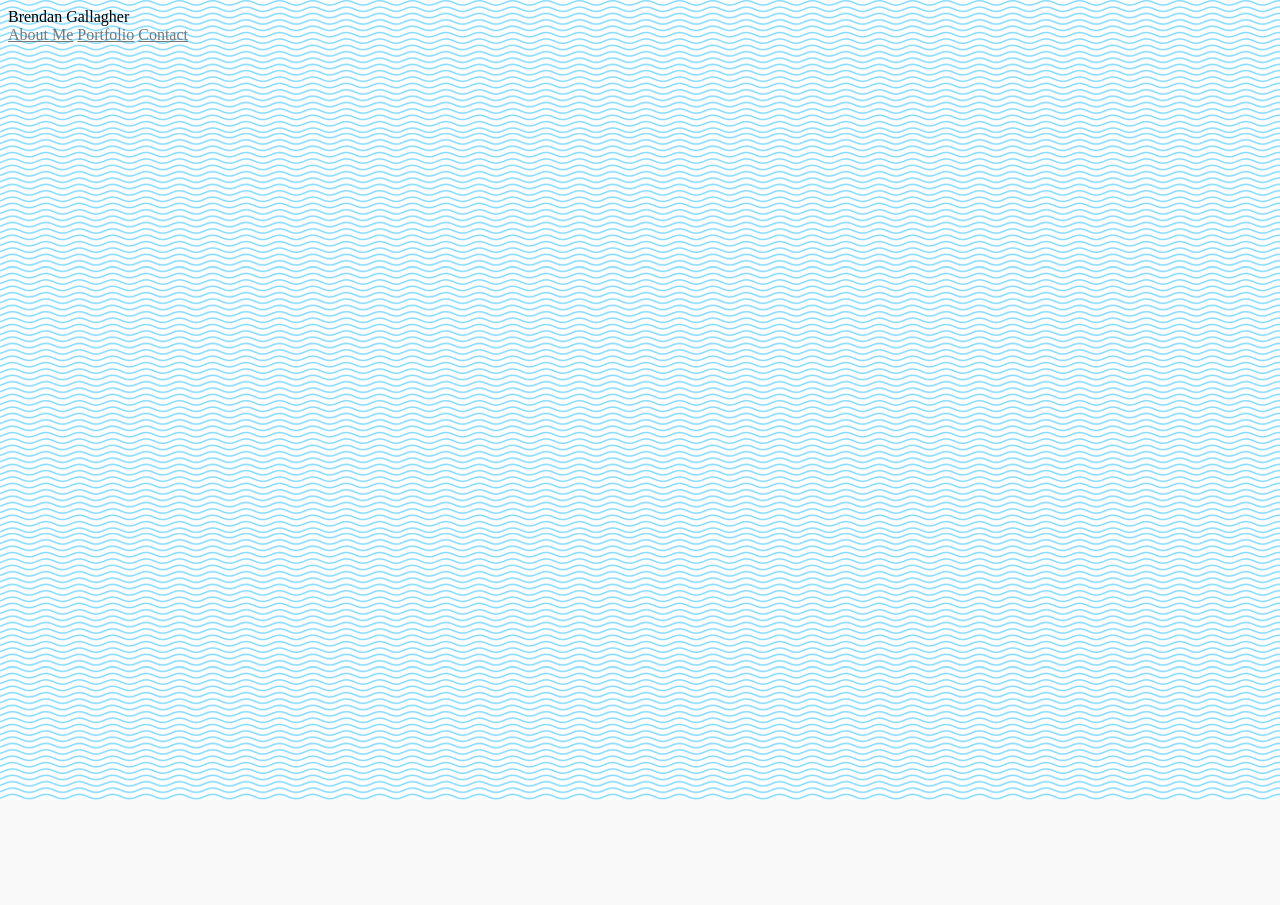
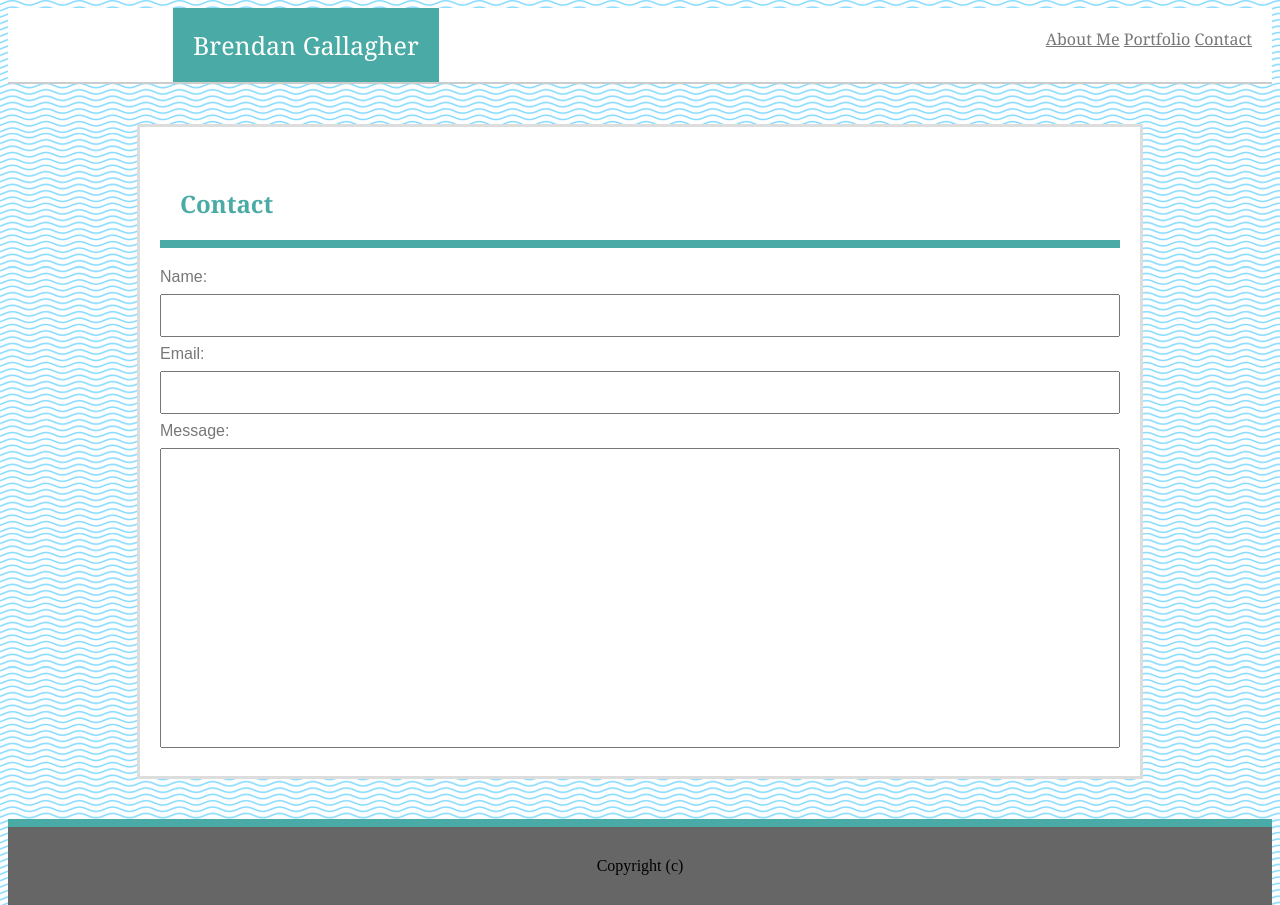
Before and after one commit to bgallagher27/coding-profile, a plain HTML site: page contact.html in a window 1280 px wide. Before the commit the page ends 800 px from the top, so only its background shows below. Drawn offline with Linux system fonts and the light colour scheme.

Commit message:
contact done

```diff
--- a/assets/css/style.css
+++ b/assets/css/style.css
@@ -19,6 +19,17 @@ body {
     padding: 20px;
     margin-left: 165px;
     font-size: 25px;
+}
+
+input[type=text] {
+    width: 100%;
+    padding: 12px 20px;
+    margin: 8px 0;
+    box-sizing: border-box;
+}
+
+.form-message {
+    height: 300px;
 }
 
 img.profile-pic {
--- a/contact.html
+++ b/contact.html
@@ -8,12 +8,12 @@
 </head>
 
 <body>
-    <header>
-        <div>
+    <header class="header">
+        <div class="name">
            Brendan Gallagher
         </div>
 
-        <div>
+        <div class="navigation">
             <nav>
                 <a href="index.html">About Me</a>
                 <a href="portfolio.html">Portfolio</a>
@@ -21,3 +21,30 @@
             </nav>
         </div>
     </header>
+
+    <section class="content">
+        <div>
+            <h1>Contact</h1>
+        </div>
+
+        <div>
+            <form class="form">
+                Name:<br>
+                <input type="text" name="name" text="John Smith">
+                    <br>
+                Email:<br>
+                <input type="text" name="email" text="example@gmail.com">
+                    <br>
+                Message:<br>
+                <input class="form-message" type="text" name="message">
+            </form>
+        </div>
+
+
+    </section>
+
+    <footer class="footer">
+        Copyright (c)
+    </footer>
+</body>
+</html>
```
